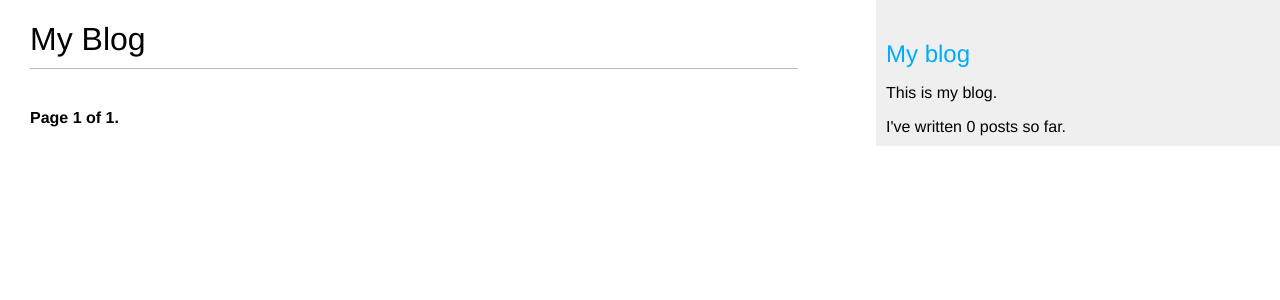
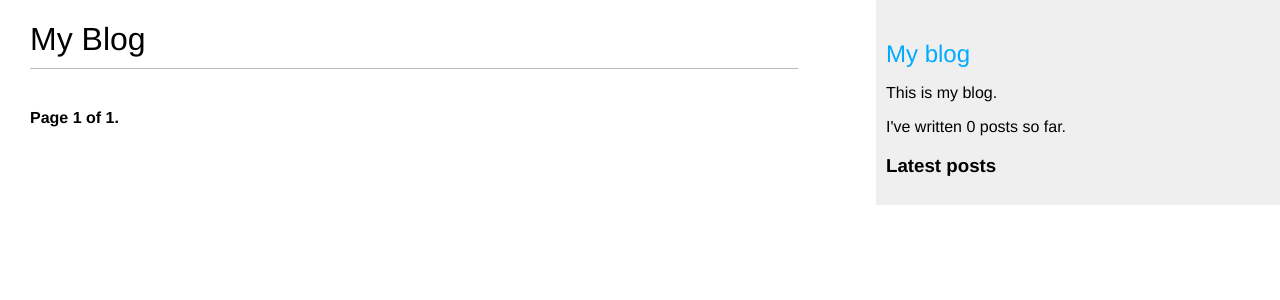
Before and after one commit to hodakoov/django4, a Django app: page /blog/ in a window 1280 px wide. Shown: the top 300 px of the page. Run offline with Django 4.2, Linux system fonts and the light colour scheme; data that the repository does not hold is empty.

Commit message:
Создание шаблонного тега для отображения последних постов на боковой панели блога

```diff
--- a/mysite/blog/templates/blog/base.html
+++ b/mysite/blog/templates/blog/base.html
@@ -15,6 +15,8 @@
     <a href="{% url 'blog:post_list' %}"><h2>My blog</h2></a>
     <p>This is my blog.</p>
     I've written {% total_posts %} posts so far.
+    <h3>Latest posts</h3>
+    {% show_latest_posts 3 %}
 </div>
 </body>
 </html>
--- /dev/null
+++ b/mysite/blog/templates/blog/post/latest_posts.html
@@ -0,0 +1,7 @@
+<ul>
+    {% for post in latest_posts %}
+        <li>
+            <a href="{{ post.get_absolute_url }}">{{ post.title }}</a>
+        </li>
+    {% endfor %}
+</ul>
--- a/mysite/blog/templatetags/blog_tags.py
+++ b/mysite/blog/templatetags/blog_tags.py
@@ -4,6 +4,14 @@ from ..models import Post
 register = template.Library()
 
 
-@register.simple_tag
+# Получаем общее число опубликованных в блоге постов
+@register.simple_tag  # обрабатывает предоставленные данные и возвращает строковый литерал
 def total_posts():
     return Post.published.count()
+
+
+# Отображать последние посты на боковой панели блога
+@register.inclusion_tag('blog/post/latest_posts.html')  # -//- и возвращает прорисованный шаблон
+def show_latest_posts(count=5):
+    latest_posts = Post.published.order_by('-publish')[:count]
+    return {'latest_posts': latest_posts}
```
